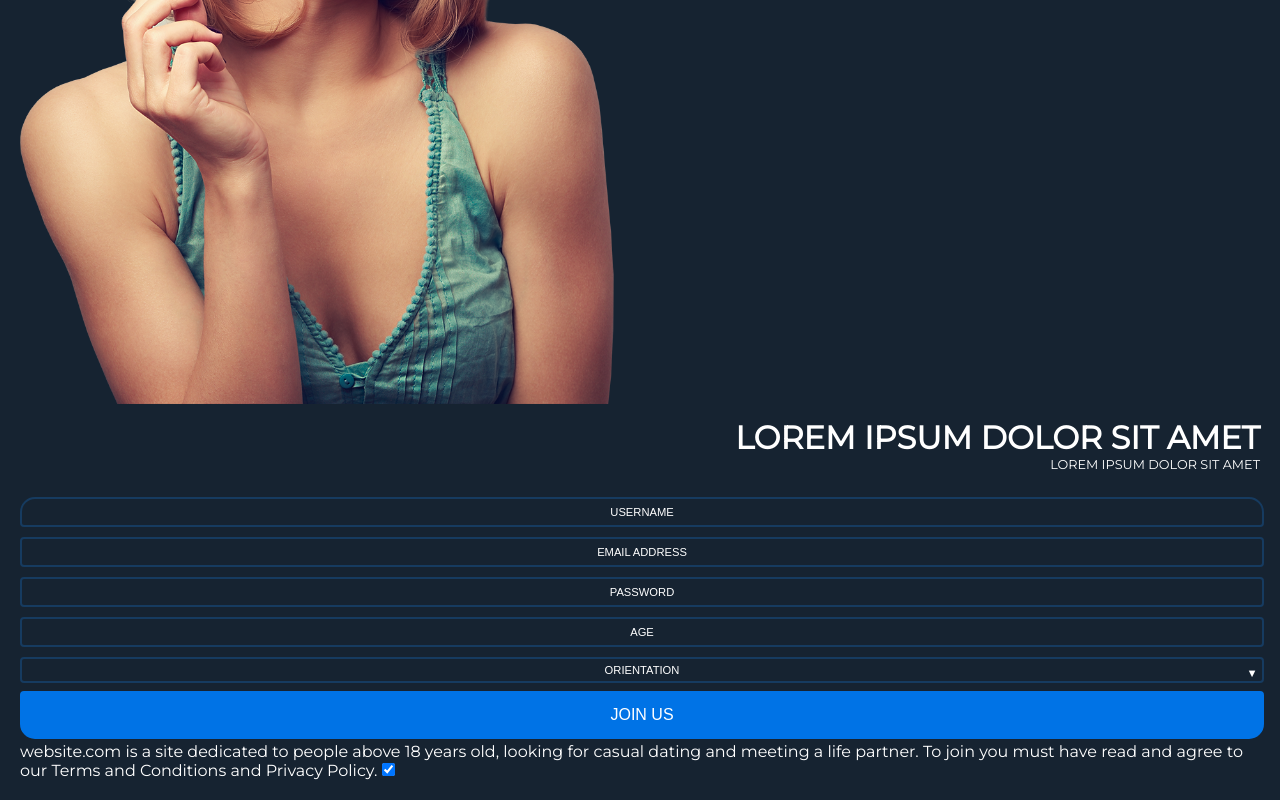
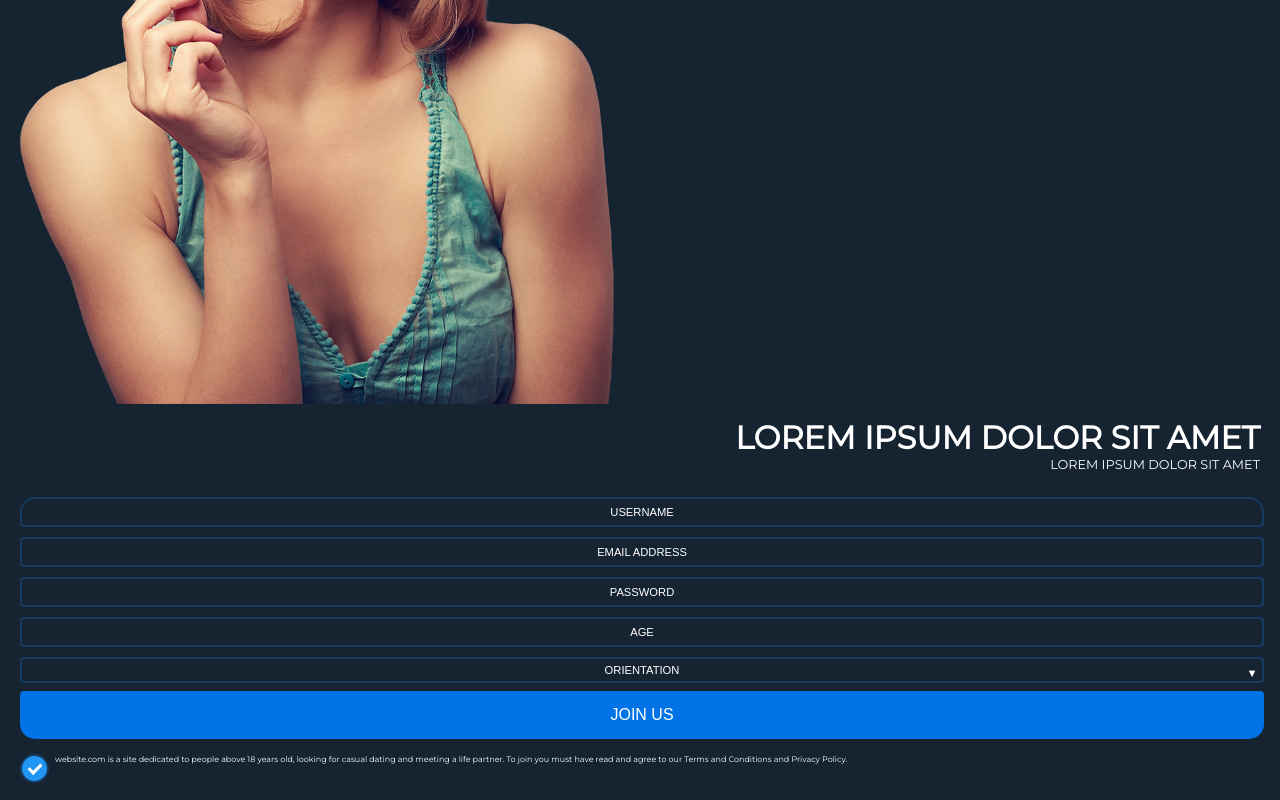
Before and after one commit to popdesign13/Codeplicity, a plain HTML site: page index.html in a window 1280 px wide. Shown: the part 426-1226 px from the top of the page. Drawn offline with Linux system fonts and the light colour scheme.

Commit message:
content - izrada forme-checkbox

```diff
--- a/scss/_button.scss
+++ b/scss/_button.scss
@@ -36,3 +36,64 @@
         font-size: 1rem;
     }
 }
+
+
+/******************** checkbox *******************/
+
+.form__checkbox {
+    display: block;
+    position: relative;
+    padding-left: 35px;
+    margin: 12px 12px 0 0;
+    cursor: pointer;
+    font-size: 0.5rem;
+    -webkit-user-select: none;
+    -moz-user-select: none;
+    -ms-user-select: none;
+    user-select: none;
+
+    & input {
+        position: absolute;
+        opacity: 0;
+        cursor: pointer;
+        height: 0;
+        width: 0;
+
+        &:checked ~ .form__checkbox--checkmark {
+            background-color: #2196F3;
+        }
+
+        &:checked ~ .form__checkbox--checkmark:after {
+            display: block;
+        }
+    }
+
+    &--checkmark {
+        position: absolute;
+        top: 0;
+        left: 0;
+        height: 25px;
+        width: 25px;
+        border: 2px solid $color-button-outline;
+        border-radius: 50%;
+
+        &:after {
+            content: "";
+            position: absolute;
+            display: none;
+        }
+    }
+
+    & .form__checkbox--checkmark:after {
+        left: 9px;
+        top: 5px;
+        width: 5px;
+        height: 10px;
+        border: solid white;
+        border-width: 0 3px 3px 0;
+        -webkit-transform: rotate(45deg);
+        -ms-transform: rotate(45deg);
+        transform: rotate(45deg);
+      }
+
+  }
```
Also changed, not shown: css/style.css, 1 other file.
